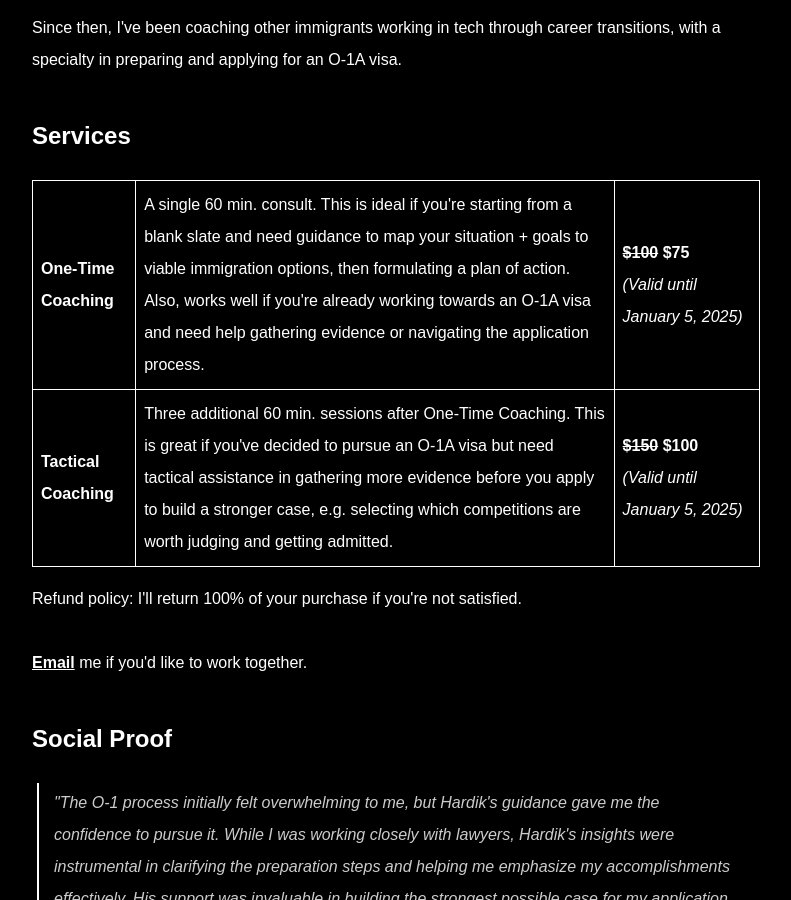
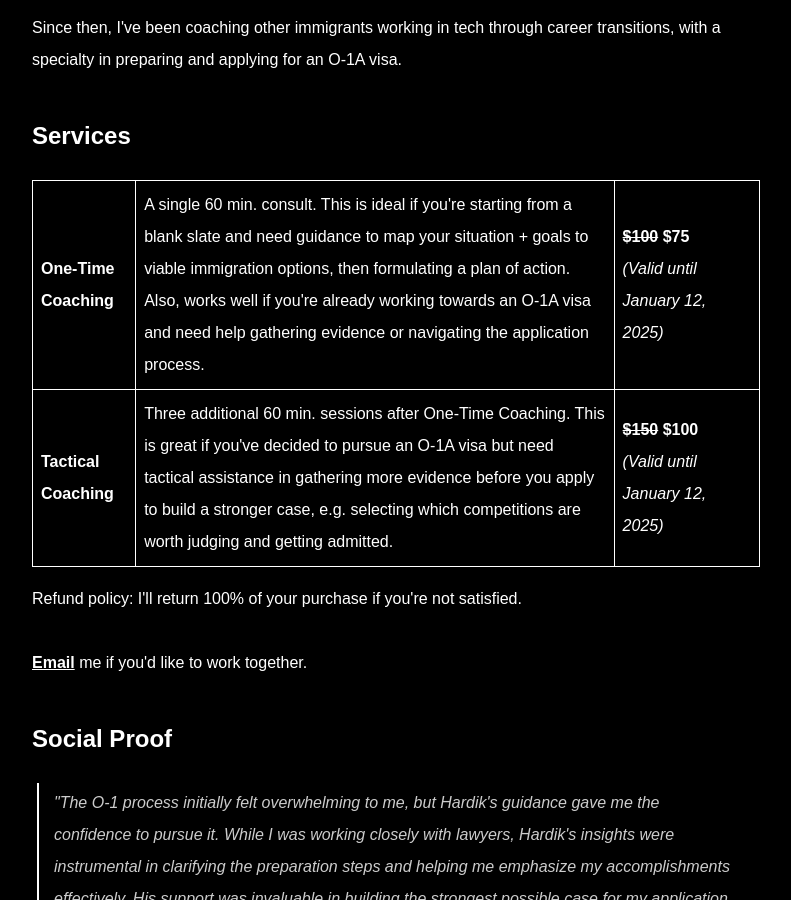
Before and after one commit to hardik-vala/hardik-vala, a Jekyll site: the page built from consulting.html, in a window 1280 px wide and 900 px high, scrolled down 1169 px. Shown: the whole window, without its empty margins (244-1035 px from the left). Built offline with Jekyll 4.4.1, drawn with Linux system fonts in a browser that asks for light colours.

Commit message:
Extend discount period.

```diff
--- a/consulting.html
+++ b/consulting.html
@@ -50,7 +50,7 @@ title: Consulting
           the
           application process.</td>
         <td style="padding: 8px; border: 1px solid white; width: 20%;"><b><s>$100</s> $75</b><br><i>(Valid until January
-            5, 2025)</i></td>
+            12, 2025)</i></td>
       </tr>
       <tr>
         <td style="padding: 8px; border: 1px solid white;"><b>Tactical Coaching</b></td>
@@ -62,7 +62,7 @@ title: Consulting
           build a stronger case, e.g. selecting which competitions are worth judging and getting admitted.</td>
         <td style="padding: 8px; border: 1px solid white; width: 20%;"><b><s>$150</s> $100</b><br><i>(Valid until
             January
-            5, 2025)</i></td>
+            12, 2025)</i></td>
       </tr>
     </tbody>
   </table>
```
